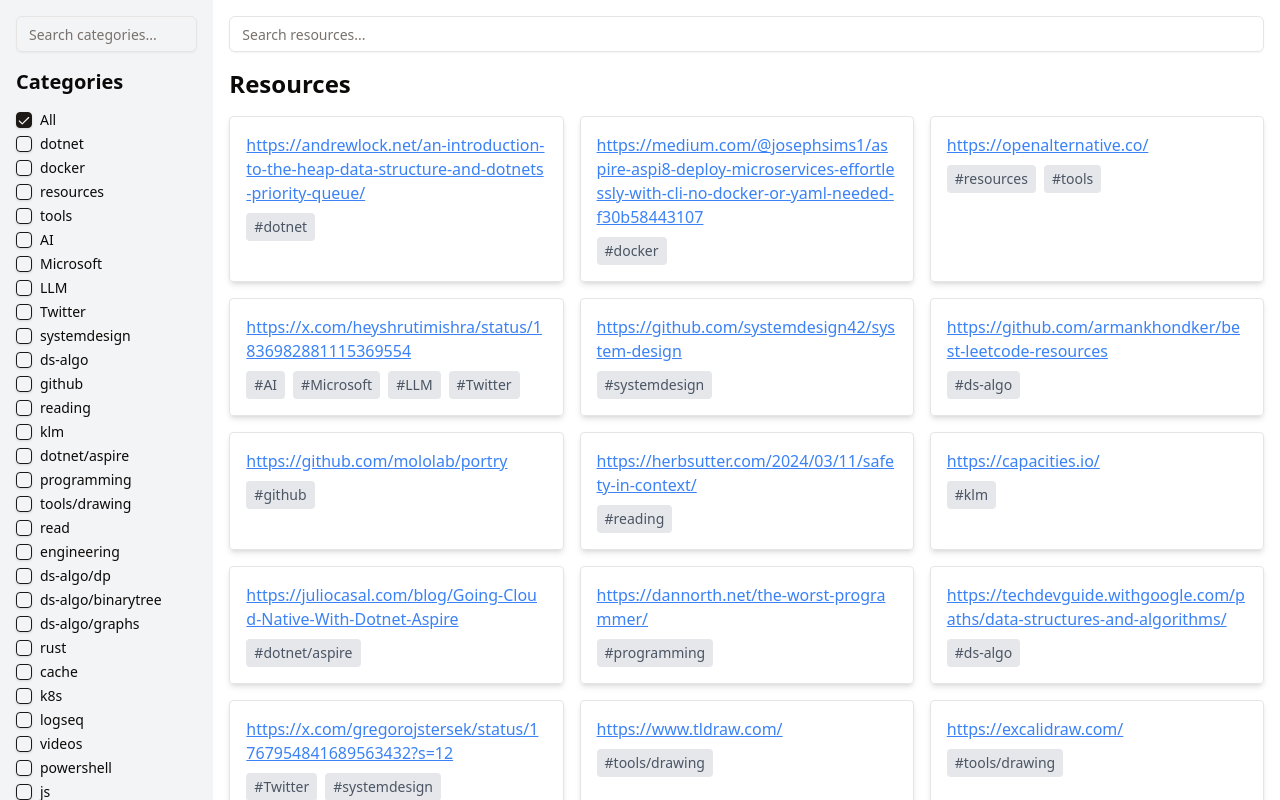
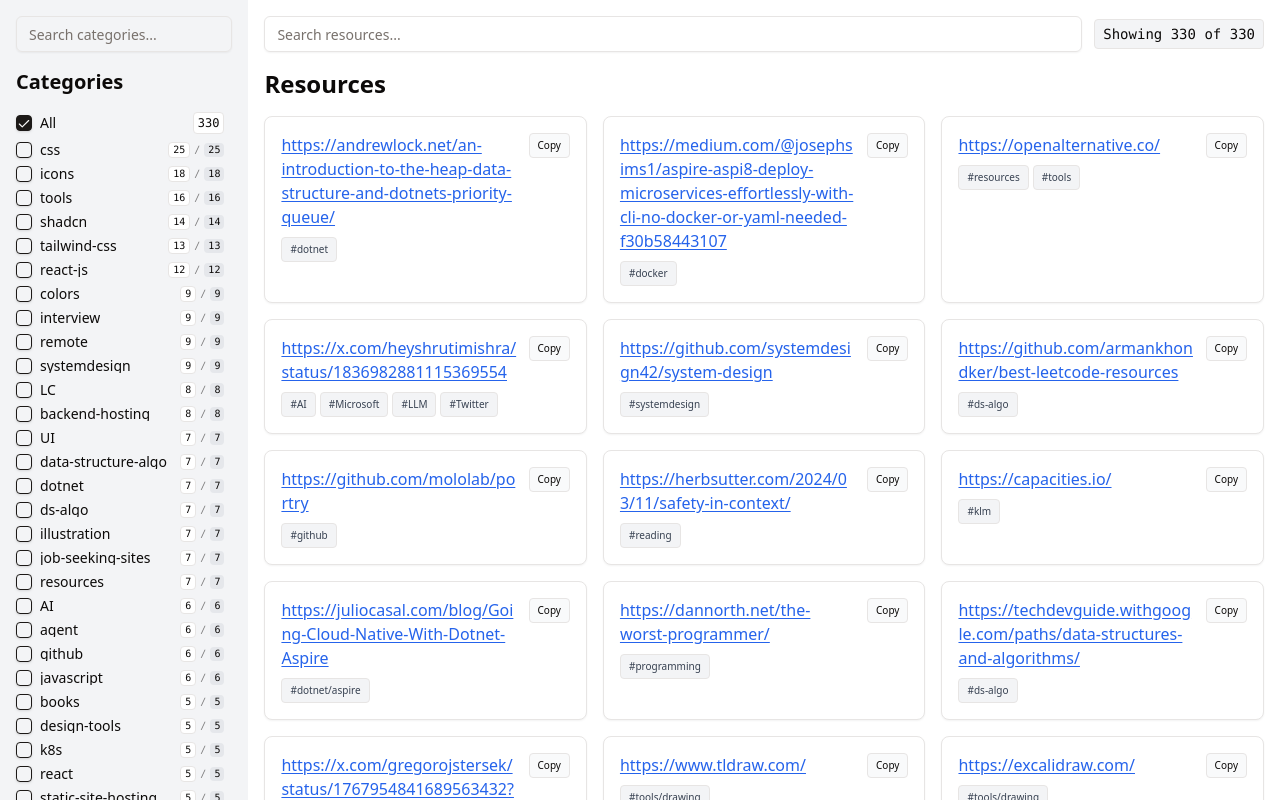
Before and after one commit to usmslm102/resources, a React (Vite) app in the folder res-ui/: page / in a window 1280 px wide. Shown: the top 800 px of the page. Built offline with nearby package versions, Linux system fonts and the light colour scheme.

Commit message:
feat: implement useDebounce hook for improved search functionality

```diff
--- a/res-ui/src/App.tsx
+++ b/res-ui/src/App.tsx
@@ -1,4 +1,5 @@
-import { useState, useEffect } from 'react'
+import { useState, useEffect, useMemo } from 'react'
+import { useDebounce } from './lib/useDebounce'
 import './App.css'
 import resources from './assets/resources.json' // Import the JSON data
 import { Checkbox } from './components/ui/checkbox'
@@ -14,8 +15,10 @@
 function App() {
   const [selectedCategories, setSelectedCategories] = useState<string[]>([])
   const [isSidebarOpen, setIsSidebarOpen] = useState(false) // State for sidebar toggle
-  const [resourceSearchQuery, setResourceSearchQuery] = useState('') // State for resource search query
-  const [categorySearchQuery, setCategorySearchQuery] = useState('') // State for category search query
+  const [resourceSearchQuery, setResourceSearchQuery] = useState('') // Immediate resource search query
+  const [categorySearchQuery, setCategorySearchQuery] = useState('') // Immediate category search query
+  const debouncedResourceSearch = useDebounce(resourceSearchQuery, 250)
+  const debouncedCategorySearch = useDebounce(categorySearchQuery, 250)
 
   useEffect(() => {
     if (isSidebarOpen) {
@@ -25,17 +28,31 @@
     }
   }, [isSidebarOpen])
 
-  // Get all categories from resources
-  const allCategories = Array.from(
+  // Get all categories from resources (stable list)
+  const allCategories = useMemo(() => Array.from(
     new Set(resources.flatMap(resource => resource.categories))
+  ).sort(), [])
+
+  // Precompute total counts per category
+  const totalCategoryCounts: Record<string, number> = useMemo(() => {
+    const counts: Record<string, number> = {}
+    for (const r of resources) {
+      for (const c of r.categories) {
+        counts[c] = (counts[c] || 0) + 1
+      }
+    }
+    return counts
+  }, [])
+
+  // Filter + sort categories by total count desc
+  const filteredCategories = useMemo(() => {
+    const base = debouncedCategorySearch
+      ? allCategories.filter(category =>
+          category.toLowerCase().includes(debouncedCategorySearch.toLowerCase())
         )
-
-  // Filter categories based on category search query
-  const filteredCategories = categorySearchQuery
-    ? allCategories.filter(category =>
-        category.toLowerCase().includes(categorySearchQuery.toLowerCase())
-      )
-    : allCategories;
+      : allCategories
+    return [...base].sort((a, b) => (totalCategoryCounts[b] || 0) - (totalCategoryCounts[a] || 0))
+  }, [allCategories, debouncedCategorySearch, totalCategoryCounts])
 
   const handleCategoryChange = (category: string) => {
     setSelectedCategories(prev =>
@@ -53,13 +70,36 @@
     }
   }
 
-  // Filter resources based on selected categories and resource search query
-  const filteredResources: Resource[] = resources.filter(resource =>
+  // Filter resources based on selected categories and resource search query (URL or tags)
+  const filteredResources: Resource[] = resources.filter(resource => {
     // Filter by selected categories (if any are selected)
-    (selectedCategories.length === 0 || resource.categories.some(category => selectedCategories.includes(category))) &&
-    // Filter by resource search query (looking only at URL)
-    (resourceSearchQuery === '' || resource.url.toLowerCase().includes(resourceSearchQuery.toLowerCase()))
-  )
+    const matchesCategory = selectedCategories.length === 0 || resource.categories.some(category => selectedCategories.includes(category))
+    // Filter by resource search query (URL or tags)
+    const search = debouncedResourceSearch.trim().toLowerCase()
+    const matchesSearch =
+      !search ||
+      resource.url.toLowerCase().includes(search) ||
+      resource.categories.some(cat => cat.toLowerCase().includes(search))
+    return matchesCategory && matchesSearch
+  })
+
+  // Filtered counts after current resource search query (ignoring category selection so user can see potential counts)
+  const filteredCategoryCounts: Record<string, number> = useMemo(() => {
+    const counts: Record<string, number> = {}
+    const search = debouncedResourceSearch.trim().toLowerCase()
+    for (const r of resources) {
+      // Only consider resources that match the resource search query (URL or tags)
+      if (search &&
+        !r.url.toLowerCase().includes(search) &&
+        !r.categories.some(cat => cat.toLowerCase().includes(search))
+      ) continue
+      for (const c of r.categories) {
+        counts[c] = (counts[c] || 0) + 1
+      }
+    }
+    // If no resource search query entered, fallback to total counts for quick access
+    return search ? counts : totalCategoryCounts
+  }, [resources, debouncedResourceSearch, totalCategoryCounts])
 
   return (
     <>
@@ -84,7 +124,7 @@
         <aside
           className={`fixed top-0 left-0 h-full bg-gray-100 p-4 resize-x overflow-x-auto transition-transform transform z-50 ${
             isSidebarOpen ? 'translate-x-0' : '-translate-x-full'
-          } md:static md:w-1/6 md:translate-x-0 md:sticky md:top-0`}
+          } md:sticky md:top-0 md:w-64 md:translate-x-0`}
         >
           <button
             className="p-2 m-2 rounded md:hidden"
@@ -103,62 +143,148 @@
           </div>
           <h2 className="text-xl font-semibold mb-4">Categories</h2>
           <div className="checkbox-group space-y-2">
-            <Label className="flex items-center cursor-pointer">
+            <Label className="flex items-center justify-between cursor-pointer pr-2">
               <Checkbox
                 checked={selectedCategories.length === 0}
                 onCheckedChange={() => setSelectedCategories([])}
                 className="mr-2"
               />
-              All
+              <span className="flex-1">All</span>
+              <span className="text-xs font-mono bg-white rounded px-1 py-0.5 border">
+                {resources.length}
+              </span>
             </Label>
-            {filteredCategories.map(category => (
-              <Label key={category} className="flex items-center cursor-pointer">
+            {filteredCategories.map(category => {
+              const total = totalCategoryCounts[category] || 0
+              const filteredMatch = filteredCategoryCounts[category] || 0
+              const isSelected = selectedCategories.includes(category)
+              return (
+                <Label key={category} className={`flex items-center justify-between cursor-pointer pr-2 ${isSelected ? 'bg-white rounded border' : ''}`}
+                  aria-label={`Category ${category}, ${filteredMatch} matching, ${total} total`}
+                >
+                  <span className="flex items-center flex-1">
                     <Checkbox
-                  checked={selectedCategories.includes(category)}
+                      checked={isSelected}
                       onCheckedChange={() => handleCategoryChange(category)}
                       className="mr-2"
+                      aria-checked={isSelected}
+                      tabIndex={0}
                     />
-                {category}
+                    <span className="truncate" title={category}>{category}</span>
+                  </span>
+                  <span className="ml-2 flex items-center gap-1 text-[10px] font-mono">
+                    <span className="px-1 py-0.5 bg-white border rounded" title="Matching current resource search">{filteredMatch}</span>
+                    <span className="opacity-50">/</span>
+                    <span className="px-1 py-0.5 bg-gray-200 rounded" title="Total resources in category">{total}</span>
+                  </span>
                 </Label>
-            ))}
+              )
+            })}
           </div>
         </aside>
 
         <main className="md:w-5/6 w-full p-4">
-          <div className="mb-4">
+          <div className="flex flex-col md:flex-row md:items-center gap-3 mb-4">
+            <div className="flex-1">
               <Input
                 type="text"
                 placeholder="Search resources..."
                 value={resourceSearchQuery}
                 onChange={(e) => setResourceSearchQuery(e.target.value)}
+                aria-label="Search resources by URL"
               />
             </div>
+            <div className="flex items-center gap-2 text-sm">
+              <span className="font-mono bg-gray-100 px-2 py-1 rounded border" aria-live="polite">
+                Showing {filteredResources.length} of {resources.length}
+              </span>
+              {(selectedCategories.length > 0 || resourceSearchQuery) && (
+                <button
+                  onClick={() => { setSelectedCategories([]); setResourceSearchQuery('') }}
+                  className="text-xs px-2 py-1 border rounded bg-white hover:bg-gray-50"
+                >
+                  Clear Filters
+                </button>
+              )}
+            </div>
+          </div>
+          {selectedCategories.length > 0 && (
+            <div className="flex flex-wrap gap-2 mb-4" aria-label="Active category filters">
+              {selectedCategories.map(cat => (
+                <button
+                  key={cat}
+                  onClick={() => handleCategoryChange(cat)}
+                  className="group flex items-center gap-1 text-xs bg-blue-50 border border-blue-200 text-blue-700 px-2 py-1 rounded hover:bg-blue-100"
+                  aria-pressed="true"
+                >
+                  <span className="truncate max-w-[140px]">{cat}</span>
+                  <span className="opacity-60 group-hover:opacity-90" aria-hidden>&times;</span>
+                </button>
+              ))}
+            </div>
+          )}
           <h1 className="text-2xl font-bold mb-4">Resources</h1>
+          {filteredResources.length === 0 ? (
+            <div className="p-8 border border-dashed rounded text-center text-sm text-gray-600">
+              <p className="mb-2 font-medium">No resources match your filters.</p>
+              <p>Try adjusting category selections or search terms.</p>
+            </div>
+          ) : (
             <div className="resources grid grid-cols-1 sm:grid-cols-2 lg:grid-cols-3 gap-4">
-            {filteredResources.map(resource => (
-              <div key={resource.url} className="block p-4 border rounded hover:bg-gray-50 shadow-md">
+              {filteredResources.map(resource => {
+                let origin: string | null = null
+                try { origin = new URL(resource.url).origin } catch {}
+                const favicon = origin ? `${origin}/favicon.ico` : null
+                return (
+                  <div key={resource.url} className="group relative block p-4 border rounded-lg bg-white shadow-sm hover:shadow-md transition-shadow focus-within:ring-2 ring-blue-200">
+                    <div className="flex items-start gap-3">
+                      {favicon && (
+                        <img
+                          src={favicon}
+                          alt=""
+                          loading="lazy"
+                          className="w-5 h-5 rounded-sm border bg-gray-100 object-contain"
+                          onError={(e) => { (e.currentTarget as HTMLImageElement).style.display = 'none' }}
+                        />
+                      )}
+                      <div className="flex flex-col gap-2 flex-1 min-w-0">
                         <a
                           href={resource.url}
                           target="_blank"
                           rel="noopener noreferrer"
-                  className="text-blue-500 underline break-all whitespace-normal"
+                          className="text-blue-600 font-medium underline underline-offset-2 break-words group-hover:text-blue-700 focus:outline-none focus:ring-2 focus:ring-blue-300 rounded-sm"
                         >
                           {resource.url}
                         </a>
-                <div className="mt-2 flex flex-wrap gap-2">
+                        <div className="flex flex-wrap gap-1">
                           {resource.categories.map(category => (
-                    <span
+                            <button
                               key={category}
-                      className="text-sm text-gray-600 cursor-pointer bg-gray-200 px-2 py-1 rounded"
                               onClick={() => handleTagClick(category)}
+                              className={`text-[10px] px-2 py-1 rounded border transition-colors ${selectedCategories.includes(category) ? 'bg-blue-600 text-white border-blue-600' : 'bg-gray-100 text-gray-700 hover:bg-gray-200'}`}
+                              aria-pressed={selectedCategories.includes(category)}
+                              role="button"
+                              tabIndex={0}
+                              aria-label={`Toggle filter for category ${category}`}
                             >
                               #{category}
-                    </span>
+                            </button>
                           ))}
                         </div>
                       </div>
-            ))}
+                      <div className="flex flex-col gap-2 items-end">
+                        <button
+                          onClick={() => { navigator.clipboard.writeText(resource.url) }}
+                          className="text-[10px] px-2 py-1 border rounded bg-gray-50 hover:bg-gray-100"
+                          aria-label="Copy link"
+                        >Copy</button>
                       </div>
+                    </div>
+                  </div>
+                )
+              })}
+            </div>
+          )}
         </main>
       </div>
     </>
--- /dev/null
+++ b/res-ui/src/lib/useDebounce.ts
@@ -0,0 +1,10 @@
+import { useState, useEffect } from 'react'
+
+export function useDebounce<T>(value: T, delay = 300): T {
+  const [debounced, setDebounced] = useState(value)
+  useEffect(() => {
+    const id = setTimeout(() => setDebounced(value), delay)
+    return () => clearTimeout(id)
+  }, [value, delay])
+  return debounced
+}
```
Lines whose indentation alone changed are shown as unchanged.
